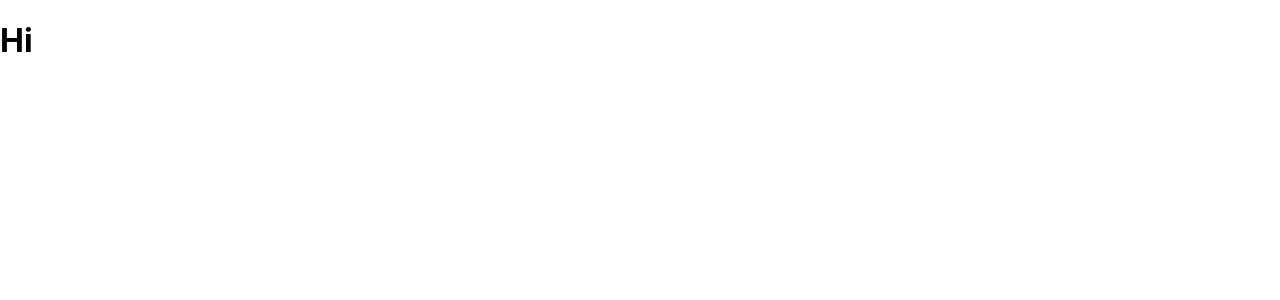
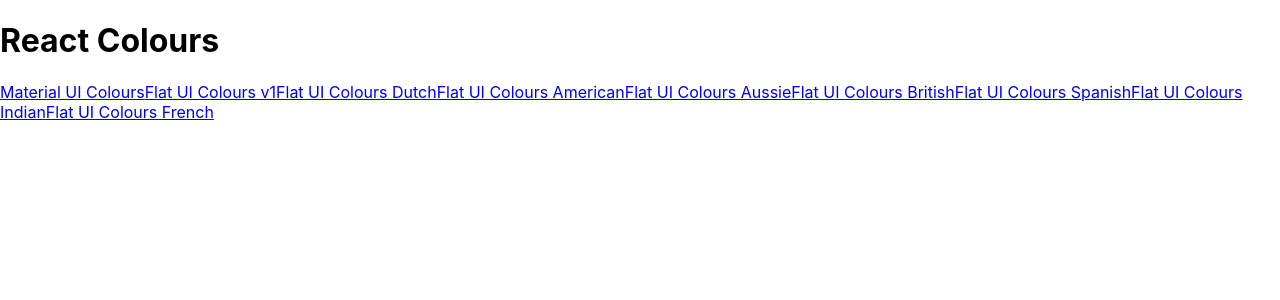
Before and after one commit to 1nandagopal/colours, a React (Create React App) app: page / in a window 1280 px wide. Shown: the top 300 px of the page. Built offline with nearby package versions, Linux system fonts and the light colour scheme.

Commit message:
Added PaletteList.js and updated router links.

```diff
--- a/src/App.js
+++ b/src/App.js
@@ -3,6 +3,7 @@
 import SeedColours from "./SeedColours";
 import { generatePalette } from "./colourHelpers";
 import { Route, Switch } from "react-router-dom";
+import PaletteList from "./PaletteList";
 
 export default class App extends Component {
   findPalette(id) {
@@ -11,7 +12,11 @@
   render() {
     return (
       <Switch>
-        <Route exact path="/" render={() => <h1>Hi</h1>} />
+        <Route
+          exact
+          path="/"
+          render={() => <PaletteList palettes={SeedColours} />}
+        />
         <Route
           exact
           path="/palette/:paletteId"
--- a/src/Navbar.js
+++ b/src/Navbar.js
@@ -1,4 +1,5 @@
 import { Component } from "react";
+import { Link } from "react-router-dom";
 import Slider from "rc-slider";
 import "rc-slider/assets/index.css";
 import { IconButton, MenuItem, Select, Snackbar } from "@mui/material";
@@ -28,7 +29,7 @@
     return (
       <header className="Navbar">
         <div className="logo">
-          <a href="#">reactcolorpicker</a>
+          <Link to="/">reactcolorpicker</Link>
         </div>
         <div className="slider-container">
           <span>Level: {this.props.level}</span>
--- /dev/null
+++ b/src/PaletteList.js
@@ -0,0 +1,19 @@
+import { Component } from "react";
+import { Link } from "react-router-dom";
+
+export default class PaletteList extends Component {
+  render() {
+    const { palettes } = this.props;
+    console.log(palettes);
+    return (
+      <div>
+        <h1>React Colours</h1>
+        {palettes.map((palette) => (
+          <Link to={`/palette/${palette.id}`} key={palette.id}>
+            {palette.paletteName}
+          </Link>
+        ))}
+      </div>
+    );
+  }
+}
```
